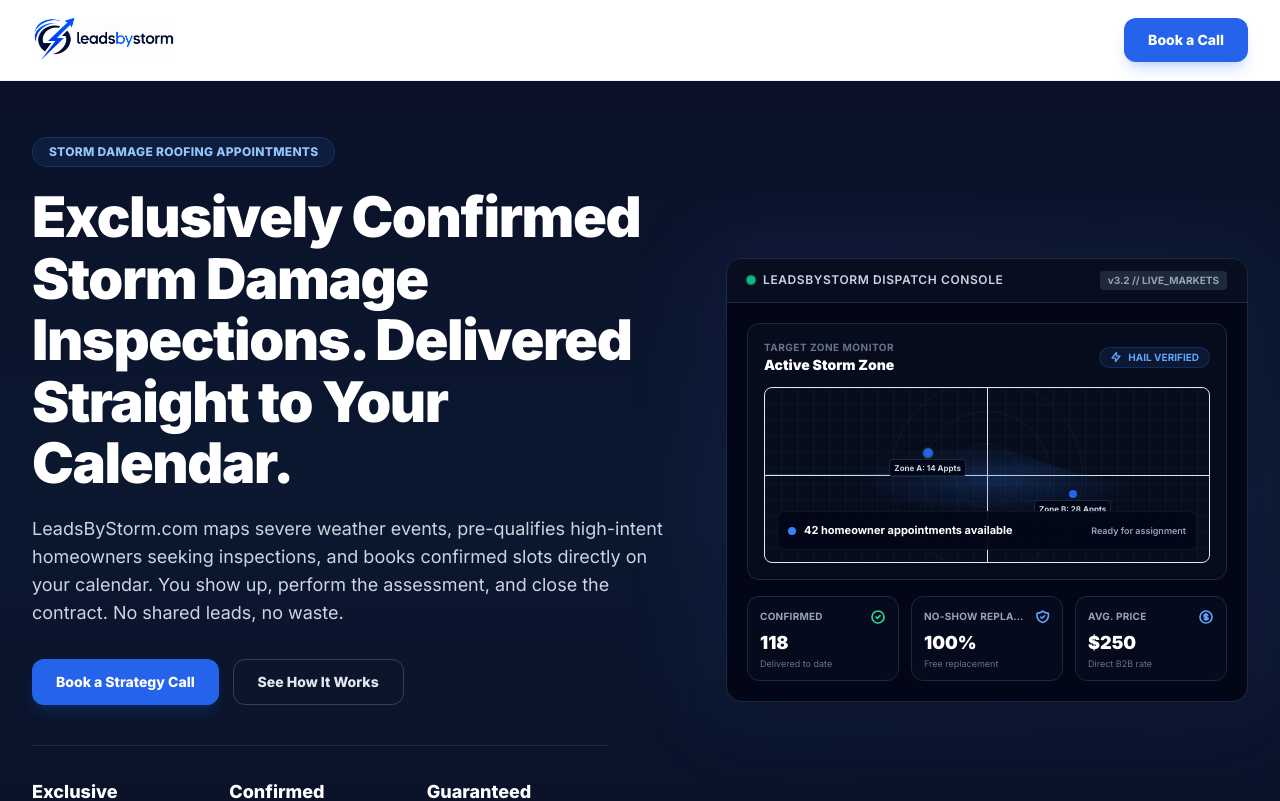
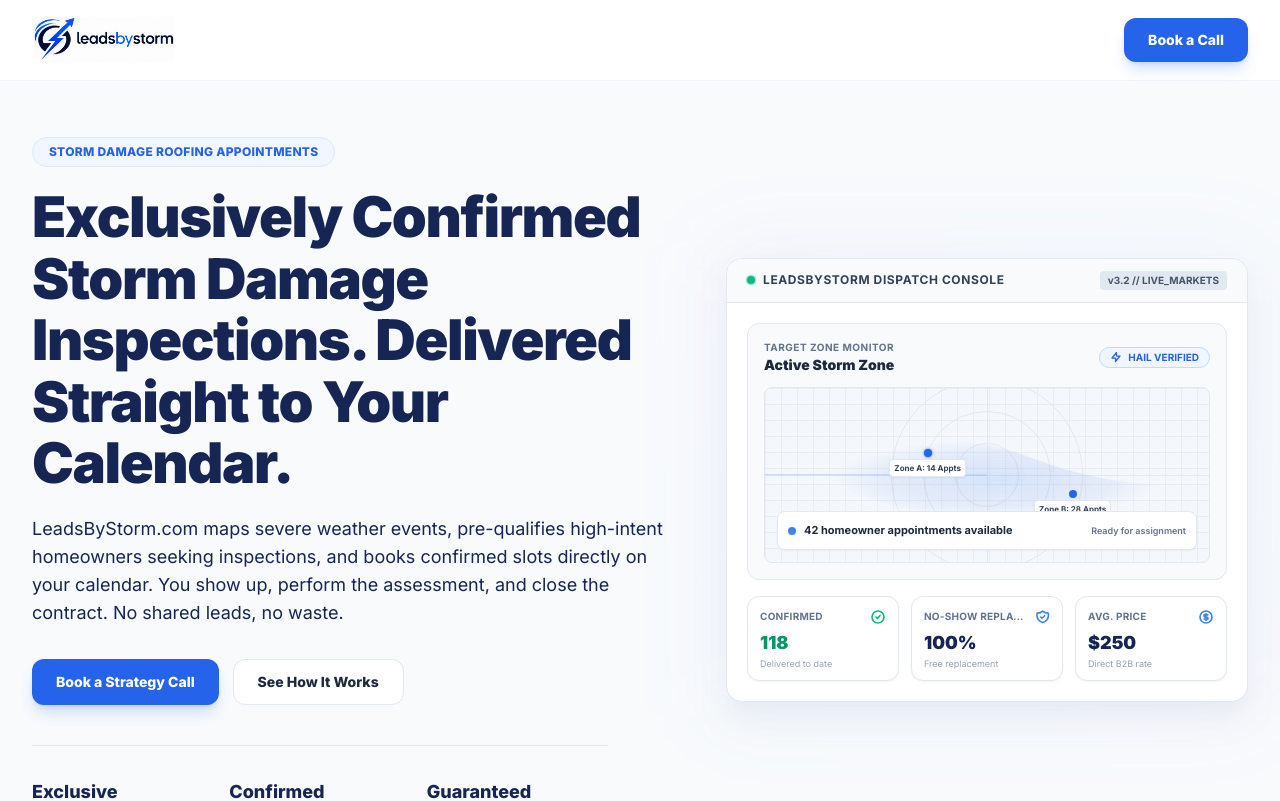
Before and after one commit to bbarnes4318/roofvisor, a Next.js app: page / in a window 1280 px wide. Shown: the top 801 px of the page. Built offline with nearby package versions, Linux system fonts and the light colour scheme.

Commit message:
Change hero to light theme with clean lines

```diff
--- a/app/page.tsx
+++ b/app/page.tsx
@@ -130,23 +130,23 @@
   return (
     <div className="relative w-full max-w-xl mx-auto lg:mx-0">
       {/* Decorative gradient blur background */}
-      <div className="absolute -inset-4 rounded-3xl bg-gradient-to-tr from-blue-500/10 via-indigo-500/10 to-blue-400/5 blur-2xl pointer-events-none" />
+      <div className="absolute -inset-4 rounded-3xl bg-gradient-to-tr from-blue-500/5 via-indigo-500/5 to-blue-400/5 blur-2xl pointer-events-none" />
 
       {/* Main Dashboard Frame */}
-      <div className="relative overflow-hidden rounded-2xl border border-slate-800 bg-slate-950 text-slate-100 shadow-2xl">
+      <div className="relative overflow-hidden rounded-2xl border border-slate-200 bg-white text-slate-800 shadow-xl shadow-slate-200/50">
 
         {/* Top Control Bar */}
-        <div className="flex items-center justify-between border-b border-slate-800 bg-slate-900/50 px-5 py-3">
+        <div className="flex items-center justify-between border-b border-slate-150 bg-slate-50 px-5 py-3">
           <div className="flex items-center gap-2">
             <span className="flex h-2 w-2 relative">
               <span className="animate-ping absolute inline-flex h-full w-full rounded-full bg-emerald-400 opacity-75"></span>
               <span className="relative inline-flex rounded-full h-2 w-2 bg-emerald-500"></span>
             </span>
-            <span className="text-xs font-semibold tracking-wider text-slate-300 uppercase">
+            <span className="text-xs font-bold tracking-wider text-slate-700 uppercase">
               LeadsByStorm Dispatch Console
             </span>
           </div>
-          <div className="rounded bg-slate-800 px-2 py-0.5 text-[10px] font-bold text-slate-400">
+          <div className="rounded bg-slate-200 px-2 py-0.5 text-[10px] font-bold text-slate-600">
             v3.2 // LIVE_MARKETS
           </div>
         </div>
@@ -155,7 +155,7 @@
         <div className="p-5 space-y-4">
 
           {/* Radar Monitoring Window */}
-          <div className="relative overflow-hidden rounded-xl border border-slate-800 bg-slate-900/40 p-4">
+          <div className="relative overflow-hidden rounded-xl border border-slate-200 bg-slate-50 p-4">
 
             {/* Header info inside widget */}
             <div className="mb-3 flex items-center justify-between">
@@ -163,9 +163,9 @@
                 <p className="text-[10px] font-bold uppercase tracking-wider text-slate-500">
                   Target Zone Monitor
                 </p>
-                <p className="text-sm font-black text-white">Active Storm Zone</p>
+                <p className="text-sm font-black text-slate-800">Active Storm Zone</p>
               </div>
-              <div className="flex items-center gap-1.5 rounded-full border border-blue-500/20 bg-blue-500/10 px-2.5 py-0.5 text-[10px] font-bold text-blue-400">
+              <div className="flex items-center gap-1.5 rounded-full border border-blue-200 bg-blue-50 px-2.5 py-0.5 text-[10px] font-bold text-blue-600">
                 <svg className="h-3 w-3 animate-pulse" fill="none" viewBox="0 0 24 24" stroke="currentColor" strokeWidth="2.5">
                   <path strokeLinecap="round" strokeLinejoin="round" d="M13 10V3L4 14h7v7l9-11h-7z" />
                 </svg>
@@ -174,22 +174,22 @@
             </div>
 
             {/* Weather Radar Graphic (SVG) */}
-            <div className="relative h-44 w-full overflow-hidden rounded-lg bg-[#070e1b] border border-slate-850">
+            <div className="relative h-44 w-full overflow-hidden rounded-lg bg-[#f4f7fb] border border-slate-200">
 
               {/* Radar Sweeper Grid Lines */}
-              <div className="absolute inset-0 bg-[linear-gradient(rgba(51,65,85,0.15)_1px,transparent_1px),linear-gradient(90deg,rgba(51,65,85,0.15)_1px,transparent_1px)] bg-[size:16px_16px]" />
+              <div className="absolute inset-0 bg-[linear-gradient(rgba(148,163,184,0.1)_1px,transparent_1px),linear-gradient(90deg,rgba(148,163,184,0.1)_1px,transparent_1px)] bg-[size:16px_16px]" />
 
               {/* Radar Arcs */}
-              <div className="absolute left-1/2 top-1/2 -translate-x-1/2 -translate-y-1/2 rounded-full border border-slate-800/40 w-16 h-16" />
-              <div className="absolute left-1/2 top-1/2 -translate-x-1/2 -translate-y-1/2 rounded-full border border-slate-800/40 w-32 h-32" />
-              <div className="absolute left-1/2 top-1/2 -translate-x-1/2 -translate-y-1/2 rounded-full border border-slate-800/40 w-48 h-48" />
+              <div className="absolute left-1/2 top-1/2 -translate-x-1/2 -translate-y-1/2 rounded-full border border-slate-350/20 w-16 h-16" />
+              <div className="absolute left-1/2 top-1/2 -translate-x-1/2 -translate-y-1/2 rounded-full border border-slate-350/20 w-32 h-32" />
+              <div className="absolute left-1/2 top-1/2 -translate-x-1/2 -translate-y-1/2 rounded-full border border-slate-350/20 w-48 h-48" />
 
               {/* Radar Crosshairs */}
-              <div className="absolute inset-x-0 top-1/2 border-t border-slate-850" />
-              <div className="absolute inset-y-0 left-1/2 border-l border-slate-850" />
+              <div className="absolute inset-x-0 top-1/2 border-t border-slate-200" />
+              <div className="absolute inset-y-0 left-1/2 border-l border-slate-200" />
 
               {/* Storm Front Contour (translucent colored overlay) */}
-              <svg className="absolute inset-0 h-full w-full opacity-60" viewBox="0 0 100 100" preserveAspectRatio="none">
+              <svg className="absolute inset-0 h-full w-full opacity-65" viewBox="0 0 100 100" preserveAspectRatio="none">
                 {/* Active Hail Damage Footprint */}
                 <path
                   d="M20,30 Q45,25 60,40 T90,55 Q80,80 50,75 T15,50 Z"
@@ -198,14 +198,14 @@
                 />
                 <defs>
                   <radialGradient id="stormGradient" cx="50%" cy="50%" r="50%">
-                    <stop offset="0%" stopColor="#3b82f6" stopOpacity="0.4" />
-                    <stop offset="70%" stopColor="#1e3a8a" stopOpacity="0.2" />
-                    <stop offset="100%" stopColor="#020617" stopOpacity="0" />
+                    <stop offset="0%" stopColor="#3b82f6" stopOpacity="0.25" />
+                    <stop offset="70%" stopColor="#2563eb" stopOpacity="0.1" />
+                    <stop offset="100%" stopColor="#3b82f6" stopOpacity="0" />
                   </radialGradient>
                 </defs>
 
                 {/* Radar Sweep Line */}
-                <line x1="50" y1="50" x2="100" y2="10" stroke="#3b82f6" strokeWidth="0.5" strokeOpacity="0.5" className="origin-[50px_50px] animate-[spin_10s_linear_infinite]" />
+                <line x1="50" y1="50" x2="100" y2="10" stroke="#3b82f6" strokeWidth="0.75" strokeOpacity="0.35" className="origin-[50px_50px] animate-[spin_10s_linear_infinite]" />
               </svg>
 
               {/* Appointment pins */}
@@ -214,7 +214,7 @@
                   <span className="animate-ping absolute inline-flex h-full w-full rounded-full bg-blue-400 opacity-75"></span>
                   <span className="relative inline-flex rounded-full h-2 w-2 bg-blue-600"></span>
                 </span>
-                <span className="mt-0.5 rounded bg-slate-950/90 px-1 py-0.5 text-[8px] font-bold text-slate-300 border border-slate-800">
+                <span className="mt-0.5 rounded bg-white px-1 py-0.5 text-[8px] font-bold text-slate-700 border border-slate-200 shadow-sm">
                   Zone A: 14 Appts
                 </span>
               </div>
@@ -224,20 +224,20 @@
                   <span className="animate-ping absolute inline-flex h-full w-full rounded-full bg-blue-450 opacity-75"></span>
                   <span className="relative inline-flex rounded-full h-2 w-2 bg-blue-600"></span>
                 </span>
-                <span className="mt-0.5 rounded bg-slate-950/90 px-1 py-0.5 text-[8px] font-bold text-slate-300 border border-slate-800">
+                <span className="mt-0.5 rounded bg-white px-1 py-0.5 text-[8px] font-bold text-slate-700 border border-slate-200 shadow-sm">
                   Zone B: 28 Appts
                 </span>
               </div>
 
               {/* Bottom bar inside radar */}
-              <div className="absolute inset-x-3 bottom-3 flex items-center justify-between rounded-lg border border-white/5 bg-slate-950/80 p-2.5 backdrop-blur-md">
+              <div className="absolute inset-x-3 bottom-3 flex items-center justify-between rounded-lg border border-slate-200 bg-white/95 p-2.5 backdrop-blur-md shadow-sm">
                 <div className="flex items-center gap-2">
                   <div className="h-2 w-2 rounded-full bg-blue-500 animate-pulse" />
-                  <p className="text-[11px] font-bold text-white">
+                  <p className="text-[11px] font-bold text-slate-800">
                     42 homeowner appointments available
                   </p>
                 </div>
-                <span className="text-[9px] font-semibold text-slate-400">
+                <span className="text-[9px] font-semibold text-slate-500">
                   Ready for assignment
                 </span>
               </div>
@@ -251,43 +251,46 @@
                 label: "Confirmed",
                 value: "118",
                 icon: (
-                  <svg className="h-4 w-4 text-emerald-400" fill="none" viewBox="0 0 24 24" stroke="currentColor" strokeWidth="2.5">
+                  <svg className="h-4 w-4 text-emerald-500" fill="none" viewBox="0 0 24 24" stroke="currentColor" strokeWidth="2.5">
                     <path strokeLinecap="round" strokeLinejoin="round" d="M9 12l2 2 4-4m6 2a9 9 0 11-18 0 9 9 0 0118 0z" />
                   </svg>
                 ),
                 subtext: "Delivered to date",
+                valueColorClass: "text-emerald-600",
               },
               {
                 label: "No-Show Replaced",
                 value: "100%",
                 icon: (
-                  <svg className="h-4 w-4 text-blue-400" fill="none" viewBox="0 0 24 24" stroke="currentColor" strokeWidth="2.5">
+                  <svg className="h-4 w-4 text-blue-500" fill="none" viewBox="0 0 24 24" stroke="currentColor" strokeWidth="2.5">
                     <path strokeLinecap="round" strokeLinejoin="round" d="M9 12l2 2 4-4m5.618-4.016A11.955 11.955 0 0112 2.944a11.955 11.955 0 01-8.618 3.04A12.02 12.02 0 003 9c0 5.591 3.824 10.29 9 11.622 5.176-1.332 9-6.03 9-11.622 0-1.042-.133-2.052-.382-3.016z" />
                   </svg>
                 ),
                 subtext: "Free replacement",
+                valueColorClass: "text-blue-950",
               },
               {
                 label: "Avg. Price",
                 value: "$250",
                 icon: (
-                  <svg className="h-4 w-4 text-blue-400" fill="none" viewBox="0 0 24 24" stroke="currentColor" strokeWidth="2.5">
+                  <svg className="h-4 w-4 text-blue-500" fill="none" viewBox="0 0 24 24" stroke="currentColor" strokeWidth="2.5">
                     <path strokeLinecap="round" strokeLinejoin="round" d="M12 8c-1.657 0-3 .895-3 2s1.343 2 3 2 3 .895 3 2-1.343 2-3 2m0-8c1.11 0 2.08.402 2.599 1M12 8V7m0 1v8m0 0v1m0-1c-1.11 0-2.08-.402-2.599-1M21 12a9 9 0 11-18 0 9 9 0 0118 0z" />
                   </svg>
                 ),
                 subtext: "Direct B2B rate",
+                valueColorClass: "text-blue-950",
               },
             ].map((stat) => (
               <div
                 key={stat.label}
-                className="rounded-xl border border-slate-800 bg-slate-900/30 p-3 hover:border-slate-700 transition"
+                className="rounded-xl border border-slate-200 bg-white p-3 hover:border-slate-300 transition shadow-sm"
               >
                 <div className="flex items-center justify-between gap-1">
-                  <p className="text-[10px] font-bold text-slate-400 uppercase tracking-wide truncate">{stat.label}</p>
+                  <p className="text-[10px] font-bold text-slate-500 uppercase tracking-wide truncate">{stat.label}</p>
                   {stat.icon}
                 </div>
-                <p className="mt-1 text-lg font-black text-white">{stat.value}</p>
-                <p className="text-[9px] text-slate-500 leading-none mt-0.5">{stat.subtext}</p>
+                <p className={`mt-1 text-lg font-black ${stat.valueColorClass}`}>{stat.value}</p>
+                <p className="text-[9px] text-slate-400 leading-none mt-0.5">{stat.subtext}</p>
               </div>
             ))}
           </div>
@@ -300,37 +303,37 @@
 
 function HeroSection() {
   return (
-    <SectionContainer className="overflow-hidden bg-gradient-to-b from-[#0a1128] via-[#0b1830] to-[#0a1128] text-white pb-20 pt-10 sm:pt-14 relative">
+    <SectionContainer className="overflow-hidden bg-[#f8fafc] text-blue-950 pb-20 pt-10 sm:pt-14 relative border-b border-slate-150">
       <div className="grid items-center gap-10 lg:grid-cols-[1.1fr_0.9fr] lg:gap-14">
         <div>
-          <div className="mb-5 inline-flex rounded-full border border-blue-500/20 bg-blue-500/10 px-4 py-1.5 text-xs font-extrabold text-blue-300 tracking-wide uppercase">
+          <div className="mb-5 inline-flex rounded-full border border-blue-100 bg-blue-50/70 px-4 py-1.5 text-xs font-extrabold text-blue-600 tracking-wide uppercase">
             Storm damage roofing appointments
           </div>
 
-          <h1 className="max-w-3xl text-4xl font-black tracking-tight text-white sm:text-5xl lg:text-[3.5rem] lg:leading-[1.1]">
+          <h1 className="max-w-3xl text-4xl font-black tracking-tight text-blue-950 sm:text-5xl lg:text-[3.5rem] lg:leading-[1.1]">
             Exclusively Confirmed Storm Damage Inspections. Delivered Straight to Your Calendar.
           </h1>
 
-          <p className="mt-5 max-w-2xl text-base leading-relaxed text-slate-300 sm:text-lg">
+          <p className="mt-5 max-w-2xl text-base leading-relaxed text-slate-650 sm:text-lg">
             LeadsByStorm.com maps severe weather events, pre-qualifies high-intent homeowners seeking inspections, and books confirmed slots directly on your calendar. You show up, perform the assessment, and close the contract. No shared leads, no waste.
           </p>
 
           <div className="mt-8 flex flex-col gap-3.5 sm:flex-row">
             <ButtonLink href="#calendar">Book a Strategy Call</ButtonLink>
-            <ButtonLink href="#how-it-works" variant="secondary-dark">
+            <ButtonLink href="#how-it-works" variant="secondary">
               See How It Works
             </ButtonLink>
           </div>
 
-          <div className="mt-10 grid max-w-xl grid-cols-3 gap-4 border-t border-slate-800 pt-8">
+          <div className="mt-10 grid max-w-xl grid-cols-3 gap-4 border-t border-slate-200 pt-8">
             {[
               ["Exclusive", "Appointments"],
               ["Confirmed", "Before delivery"],
               ["Guaranteed", "No-show replacement"],
             ].map(([value, label]) => (
               <div key={value}>
-                <p className="text-base font-extrabold text-white sm:text-lg">{value}</p>
-                <p className="mt-0.5 text-xs text-slate-400 font-medium leading-tight">{label}</p>
+                <p className="text-base font-extrabold text-blue-950 sm:text-lg">{value}</p>
+                <p className="mt-0.5 text-xs text-slate-500 font-medium leading-tight">{label}</p>
               </div>
             ))}
           </div>
```
